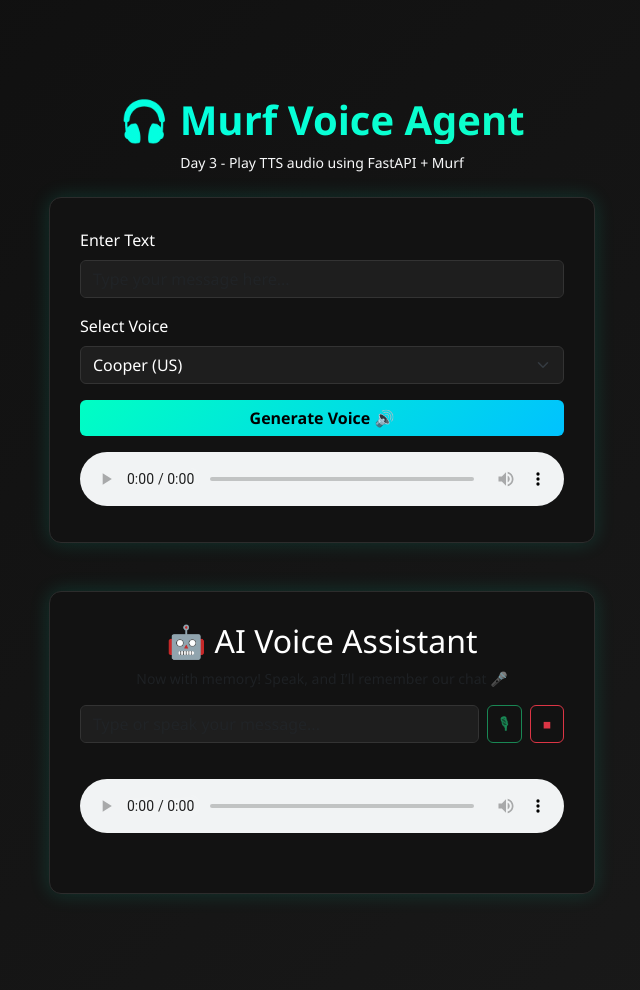
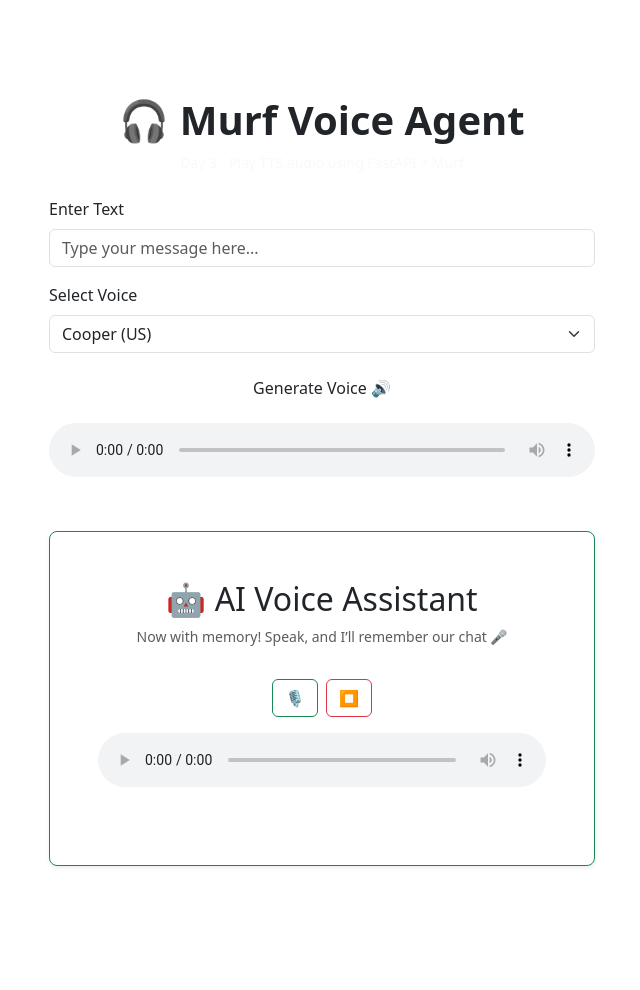
Before and after one commit to krati-porwal/AiVoiceAgent, a FastAPI app: page / in a window 1280 px wide. Shown: the whole page, without its empty margins (318-958 px from the left). After the commit the page ends 867 px from the top, so only its background shows below. Run offline with FastAPI, Linux system fonts and the light colour scheme.

Commit message:
improve ui

```diff
--- a/static/style.css
+++ b/static/style.css
@@ -1,45 +1,22 @@
-body {
-  background: linear-gradient(135deg, #0f0f0f, #1a1a1a);
-  color: #fff;
-  font-family: "Segoe UI", sans-serif;
+.chat-box {
+  display: flex;
+  flex-direction: column;
+  gap: 10px;
 }
 
-.gradient-heading {
-  background: linear-gradient(to right, #00ffe7, #0fffc3);
-  -webkit-background-clip: text;
-  -webkit-text-fill-color: transparent;
+.chat {
+  max-width: 75%;
+  padding: 10px 14px;
+  border-radius: 12px;
+  line-height: 1.4;
 }
 
-.custom-card {
-  background-color: #121212;
-  border: 1px solid #2c2c2c;
-  border-radius: 12px;
-  padding: 30px;
-  box-shadow: 0 0 20px rgba(0, 255, 200, 0.15);
+.user {
+  align-self: flex-end;
+  background-color: #d1f5d3;
 }
 
-.form-control,
-.form-select {
-  background-color: #1e1e1e;
-  color: #fff;
-  border: 1px solid #333;
+.bot {
+  align-self: flex-start;
+  background-color: #f1f0f0;
 }
-
-.btn-generate {
-  background: linear-gradient(135deg, #00ffc3, #00c2ff);
-  border: none;
-  color: #000;
-  font-weight: bold;
-  transition: 0.3s ease-in-out;
-}
-.btn-generate:hover {
-  transform: scale(1.05);
-  box-shadow: 0 0 10px #00ffc3;
-}
-
-audio {
-  width: 100%;
-  margin-top: 20px;
-}
-
-/*# sourceMappingURL=style.css.map */
--- a/static/style.scss
+++ /dev/null
@@ -1,113 +0,0 @@
-body {
-  background: linear-gradient(135deg, #0a0a0a, #1c1c1c);
-  color: #fff;
-  font-family: "Segoe UI", sans-serif;
-  display: flex;
-  justify-content: center;
-  align-items: center;
-  min-height: 100vh;
-}
-
-.chat-container {
-  background-color: #121212;
-  border-radius: 20px;
-  padding: 25px;
-  max-width: 900px;
-  width: 100%;
-  box-shadow: 0 0 20px rgba(0, 255, 200, 0.15);
-  display: flex;
-  flex-direction: column;
-  height: 90vh;
-}
-
-.gradient-heading {
-  font-size: 1.8rem;
-  text-align: center;
-  font-weight: bold;
-  background: linear-gradient(to right, #00ffe7, #0fffc3);
-  -webkit-background-clip: text;
-  -webkit-text-fill-color: transparent;
-  margin-bottom: 15px;
-}
-
-.chat-box {
-  flex: 1;
-  overflow-y: auto;
-  padding: 15px;
-  display: flex;
-  flex-direction: column;
-  gap: 10px;
-}
-
-.message {
-  max-width: 75%;
-  padding: 12px 16px;
-  border-radius: 15px;
-  font-size: 0.95rem;
-  line-height: 1.4;
-}
-
-.message.user {
-  align-self: flex-end;
-  background: linear-gradient(135deg, #00ffc3, #00c2ff);
-  color: #000;
-}
-
-.message.ai {
-  align-self: flex-start;
-  background: #1e1e1e;
-  border: 1px solid #2c2c2c;
-}
-
-.input-area {
-  display: flex;
-  gap: 10px;
-  align-items: center;
-  padding-top: 15px;
-  border-top: 1px solid #2c2c2c;
-}
-
-input.form-control {
-  background-color: #1e1e1e;
-  color: #fff;
-  border: 1px solid #333;
-  border-radius: 10px;
-  padding: 10px;
-  flex: 1;
-}
-
-button {
-  background: linear-gradient(135deg, #00ffc3, #00c2ff);
-  border: none;
-  color: #000;
-  font-weight: bold;
-  padding: 10px 15px;
-  border-radius: 10px;
-  transition: 0.3s ease-in-out;
-}
-
-button:hover {
-  transform: scale(1.05);
-  box-shadow: 0 0 10px #00ffc3;
-}
-
-.recording {
-  animation: pulse 1s infinite;
-}
-
-@keyframes pulse {
-  0% {
-    box-shadow: 0 0 0 0 rgba(0, 255, 200, 0.5);
-  }
-  70% {
-    box-shadow: 0 0 0 10px rgba(0, 255, 200, 0);
-  }
-  100% {
-    box-shadow: 0 0 0 0 rgba(0, 255, 200, 0);
-  }
-}
-
-audio {
-  width: 100%;
-  margin-top: 20px;
-}
--- a/templates/index.html
+++ b/templates/index.html
@@ -47,7 +47,7 @@
         </div>
 
         <!-- Chat Section -->
-        <div class="custom-card chat-container">
+        <div class="custom-card chat-container border border-success rounded-3 shadow-sm p-5 ">
           <header class="chat-header mb-3 text-center">
             <h2>🤖 AI Voice Assistant</h2>
             <p class="small text-muted">Now with memory! Speak, and I’ll remember our chat 🎤</p>
@@ -55,8 +55,7 @@
 
           <div id="chat-box" class="chat-box mb-3"></div>
 
-          <div class="input-area d-flex gap-2 mb-3">
-            <input type="text" id="chatTextInput" class="form-control" placeholder="Type or speak your message..." />
+          <div class="input-area d-flex gap-2 mb-3 justify-content-center">
             <button id="startBtn" class="btn btn-outline-success" onclick="startRecording()">🎙</button>
             <button id="stopBtn" class="btn btn-outline-danger" onclick="stopRecording()">⏹</button>
           </div>
```
Also changed, not shown: 1 other file.
